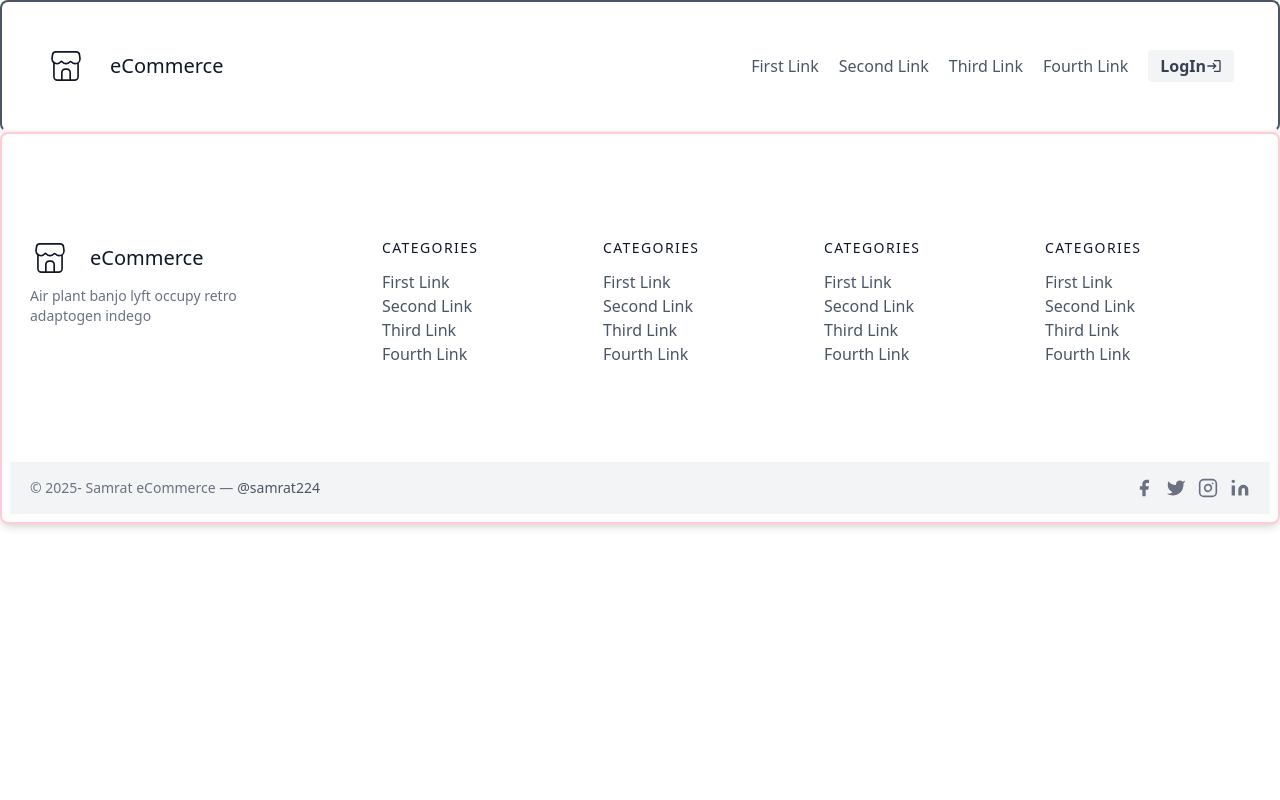
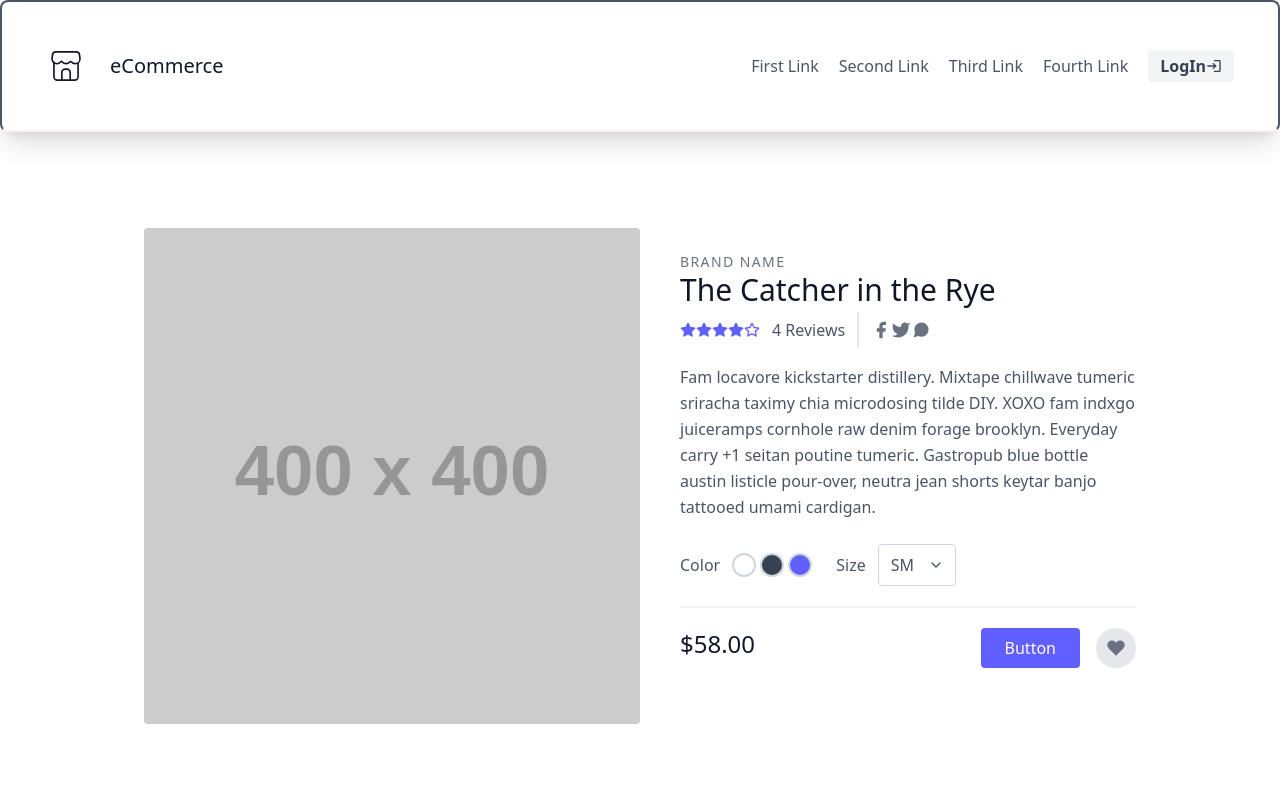
Before and after one commit to ksamrat224/e-commerce, a React (Vite) app: page /product/1 in a window 1280 px wide. Shown: the top 800 px of the page. Built offline with nearby package versions, Linux system fonts and the light colour scheme; no server answers.

Commit message:
routing to singleproduct card and single card component

```diff
--- a/src/App.jsx
+++ b/src/App.jsx
@@ -7,6 +7,7 @@
 import axios from "axios";
 import { useDispatch } from "react-redux";
 import { addProducts } from "./store/productsSlice";
+import SingleProduct from "./pages/SingleProduct";
 
 export const App = () => {
   const dispatch = useDispatch();
@@ -28,6 +29,7 @@
       <Routes>
         <Route path="/" element={<HomePage />} />
         <Route path="/error" element={<ErrorPage />} />
+        <Route path="/product/:id" element={<SingleProduct/>}/>
       </Routes>
       <Footer />
     </BrowserRouter>
--- a/src/components/Home/ProductCard.jsx
+++ b/src/components/Home/ProductCard.jsx
@@ -1,4 +1,5 @@
 import React from "react";
+import { Link } from "react-router";
 const ProductCard = ({ product }) => {
   return (
     <div className="p-4 lg:w-1/4 md:w-1/2 w-full">
@@ -22,10 +23,10 @@
           </p>
         </div>
         <div className="flex items-center justify-between w-full mt-auto">
-          <p className="text-lg font-bold text-green-600">₹{product.price}</p>
-          <button className="bg-blue-500 hover:bg-blue-600 text-white font-semibold py-2 px-4 rounded-lg transition">
+          <p className="text-lg font-bold text-green-600">₹{Math.floor(product.price)}</p>
+          <Link to={'/product/'+product.id} className="bg-blue-500 hover:bg-blue-600 text-white font-semibold py-2 px-4 rounded-b-md transition">
             Add To Cart
-          </button>
+          </Link>
         </div>
       </div>
     </div>
--- /dev/null
+++ b/src/pages/SingleProduct.jsx
@@ -0,0 +1,93 @@
+import React from "react";
+import { useParams } from "react-router";
+const SingleProduct =()=>{
+  const {id} = useParams()
+  return(
+   <>
+   <section className="text-gray-600 body-font overflow-hidden">
+  <div className="container px-5 py-24 mx-auto">
+    <div className="lg:w-4/5 mx-auto flex flex-wrap">
+      <img alt="ecommerce" className="lg:w-1/2 w-full lg:h-auto h-64 object-cover object-center rounded" src="https://dummyimage.com/400x400" />
+      <div className="lg:w-1/2 w-full lg:pl-10 lg:py-6 mt-6 lg:mt-0">
+        <h2 className="text-sm title-font text-gray-500 tracking-widest">BRAND NAME</h2>
+        <h1 className="text-gray-900 text-3xl title-font font-medium mb-1">The Catcher in the Rye</h1>
+        <div className="flex mb-4">
+          <span className="flex items-center">
+            <svg fill="currentColor" stroke="currentColor" strokeLinecap="round" strokeLinejoin="round" strokeWidth={2} className="w-4 h-4 text-indigo-500" viewBox="0 0 24 24">
+              <path d="M12 2l3.09 6.26L22 9.27l-5 4.87 1.18 6.88L12 17.77l-6.18 3.25L7 14.14 2 9.27l6.91-1.01L12 2z" />
+            </svg>
+            <svg fill="currentColor" stroke="currentColor" strokeLinecap="round" strokeLinejoin="round" strokeWidth={2} className="w-4 h-4 text-indigo-500" viewBox="0 0 24 24">
+              <path d="M12 2l3.09 6.26L22 9.27l-5 4.87 1.18 6.88L12 17.77l-6.18 3.25L7 14.14 2 9.27l6.91-1.01L12 2z" />
+            </svg>
+            <svg fill="currentColor" stroke="currentColor" strokeLinecap="round" strokeLinejoin="round" strokeWidth={2} className="w-4 h-4 text-indigo-500" viewBox="0 0 24 24">
+              <path d="M12 2l3.09 6.26L22 9.27l-5 4.87 1.18 6.88L12 17.77l-6.18 3.25L7 14.14 2 9.27l6.91-1.01L12 2z" />
+            </svg>
+            <svg fill="currentColor" stroke="currentColor" strokeLinecap="round" strokeLinejoin="round" strokeWidth={2} className="w-4 h-4 text-indigo-500" viewBox="0 0 24 24">
+              <path d="M12 2l3.09 6.26L22 9.27l-5 4.87 1.18 6.88L12 17.77l-6.18 3.25L7 14.14 2 9.27l6.91-1.01L12 2z" />
+            </svg>
+            <svg fill="none" stroke="currentColor" strokeLinecap="round" strokeLinejoin="round" strokeWidth={2} className="w-4 h-4 text-indigo-500" viewBox="0 0 24 24">
+              <path d="M12 2l3.09 6.26L22 9.27l-5 4.87 1.18 6.88L12 17.77l-6.18 3.25L7 14.14 2 9.27l6.91-1.01L12 2z" />
+            </svg>
+            <span className="text-gray-600 ml-3">4 Reviews</span>
+          </span>
+          <span className="flex ml-3 pl-3 py-2 border-l-2 border-gray-200 space-x-2s">
+            <a className="text-gray-500">
+              <svg fill="currentColor" strokeLinecap="round" strokeLinejoin="round" strokeWidth={2} className="w-5 h-5" viewBox="0 0 24 24">
+                <path d="M18 2h-3a5 5 0 00-5 5v3H7v4h3v8h4v-8h3l1-4h-4V7a1 1 0 011-1h3z" />
+              </svg>
+            </a>
+            <a className="text-gray-500">
+              <svg fill="currentColor" strokeLinecap="round" strokeLinejoin="round" strokeWidth={2} className="w-5 h-5" viewBox="0 0 24 24">
+                <path d="M23 3a10.9 10.9 0 01-3.14 1.53 4.48 4.48 0 00-7.86 3v1A10.66 10.66 0 013 4s-4 9 5 13a11.64 11.64 0 01-7 2c9 5 20 0 20-11.5a4.5 4.5 0 00-.08-.83A7.72 7.72 0 0023 3z" />
+              </svg>
+            </a>
+            <a className="text-gray-500">
+              <svg fill="currentColor" strokeLinecap="round" strokeLinejoin="round" strokeWidth={2} className="w-5 h-5" viewBox="0 0 24 24">
+                <path d="M21 11.5a8.38 8.38 0 01-.9 3.8 8.5 8.5 0 01-7.6 4.7 8.38 8.38 0 01-3.8-.9L3 21l1.9-5.7a8.38 8.38 0 01-.9-3.8 8.5 8.5 0 014.7-7.6 8.38 8.38 0 013.8-.9h.5a8.48 8.48 0 018 8v.5z" />
+              </svg>
+            </a>
+          </span>
+        </div>
+        <p className="leading-relaxed">Fam locavore kickstarter distillery. Mixtape chillwave tumeric sriracha taximy chia microdosing tilde DIY. XOXO fam indxgo juiceramps cornhole raw denim forage brooklyn. Everyday carry +1 seitan poutine tumeric. Gastropub blue bottle austin listicle pour-over, neutra jean shorts keytar banjo tattooed umami cardigan.</p>
+        <div className="flex mt-6 items-center pb-5 border-b-2 border-gray-100 mb-5">
+          <div className="flex">
+            <span className="mr-3">Color</span>
+            <button className="border-2 border-gray-300 rounded-full w-6 h-6 focus:outline-none" />
+            <button className="border-2 border-gray-300 ml-1 bg-gray-700 rounded-full w-6 h-6 focus:outline-none" />
+            <button className="border-2 border-gray-300 ml-1 bg-indigo-500 rounded-full w-6 h-6 focus:outline-none" />
+          </div>
+          <div className="flex ml-6 items-center">
+            <span className="mr-3">Size</span>
+            <div className="relative">
+              <select className="rounded border appearance-none border-gray-300 py-2 focus:outline-none focus:ring-2 focus:ring-indigo-200 focus:border-indigo-500 text-base pl-3 pr-10">
+                <option>SM</option>
+                <option>M</option>
+                <option>L</option>
+                <option>XL</option>
+              </select>
+              <span className="absolute right-0 top-0 h-full w-10 text-center text-gray-600 pointer-events-none flex items-center justify-center">
+                <svg fill="none" stroke="currentColor" strokeLinecap="round" strokeLinejoin="round" strokeWidth={2} className="w-4 h-4" viewBox="0 0 24 24">
+                  <path d="M6 9l6 6 6-6" />
+                </svg>
+              </span>
+            </div>
+          </div>
+        </div>
+        <div className="flex">
+          <span className="title-font font-medium text-2xl text-gray-900">$58.00</span>
+          <button className="flex ml-auto text-white bg-indigo-500 border-0 py-2 px-6 focus:outline-none hover:bg-indigo-600 rounded">Button</button>
+          <button className="rounded-full w-10 h-10 bg-gray-200 p-0 border-0 inline-flex items-center justify-center text-gray-500 ml-4">
+            <svg fill="currentColor" strokeLinecap="round" strokeLinejoin="round" strokeWidth={2} className="w-5 h-5" viewBox="0 0 24 24">
+              <path d="M20.84 4.61a5.5 5.5 0 00-7.78 0L12 5.67l-1.06-1.06a5.5 5.5 0 00-7.78 7.78l1.06 1.06L12 21.23l7.78-7.78 1.06-1.06a5.5 5.5 0 000-7.78z" />
+            </svg>
+          </button>
+        </div>
+      </div>
+    </div>
+  </div>
+</section>
+
+   </>
+  )
+};
+export default SingleProduct;
```
